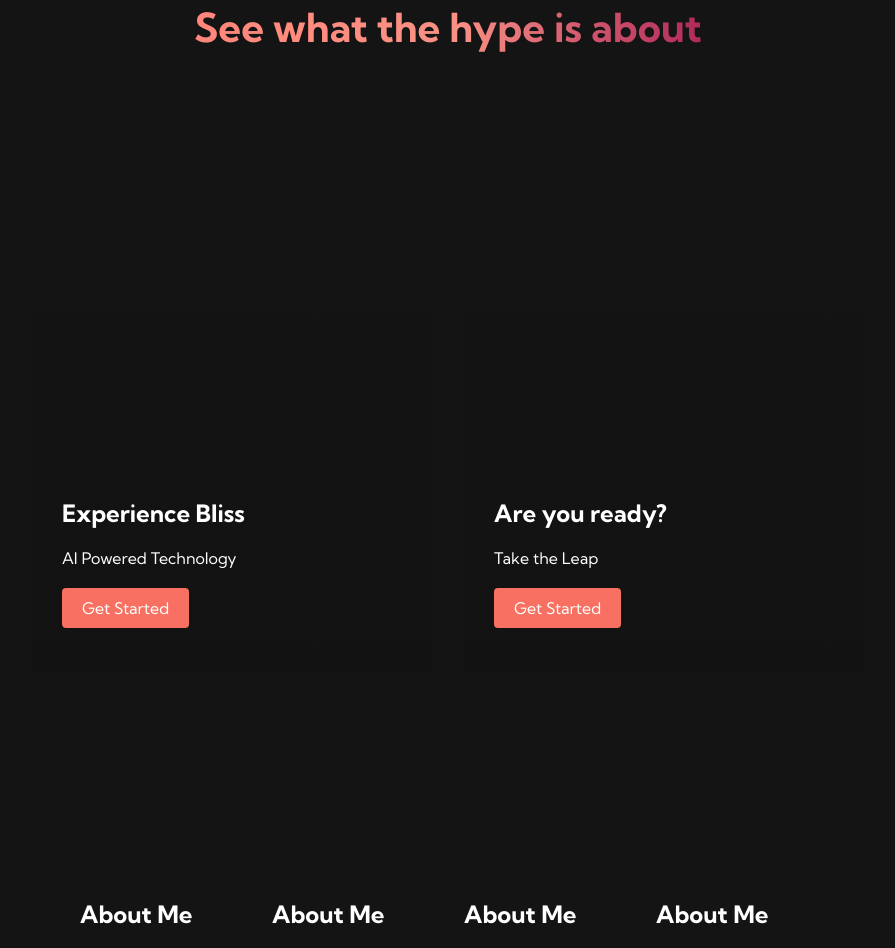
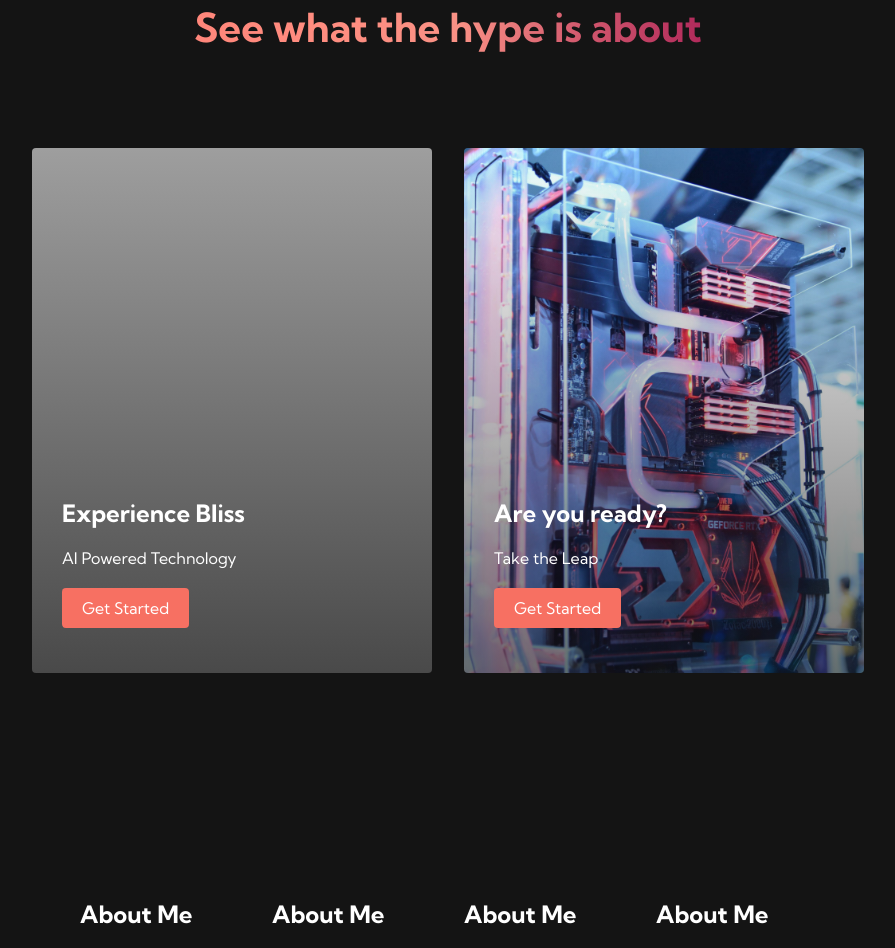
Before and after one commit to paolo92131/website-project, a plain HTML site: page index.html in a window 1280 px wide. Shown: the part 797-1745 px from the top of the page, without its empty margins (192-1087 px from the left). Drawn offline with Linux system fonts and the light colour scheme; the site is published under a folder, as on GitHub Pages, so addresses that start at the root find nothing.

Commit message:
Update styles.css

```diff
--- a/styles.css
+++ b/styles.css
@@ -393,7 +393,7 @@
       rgba(0, 0, 0, 0) 0%,
       rgba(17, 17, 17, 0.6) 100%
     ),
-    url("/images/pexels-harschshivam-2007647.jpg");
+    url("./images/pexels-harschshivam-2007647.jpg");
   background-size: cover;
   position: relative;
   color: #fff;
@@ -405,7 +405,7 @@
       rgba(0, 0, 0, 0) 0%,
       rgba(17, 17, 17, 0.6) 100%
     ),
-    url("/images/pic2.jpg");
+    url("./images/pic2.jpg");
 }
 
 .services h2 {
```
